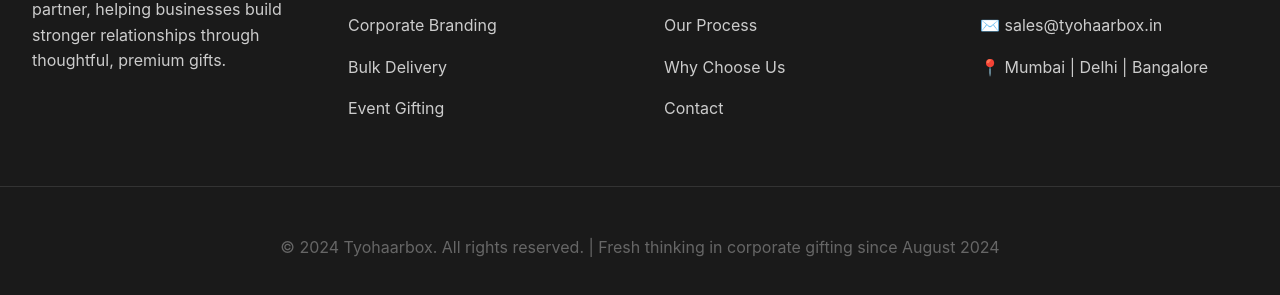
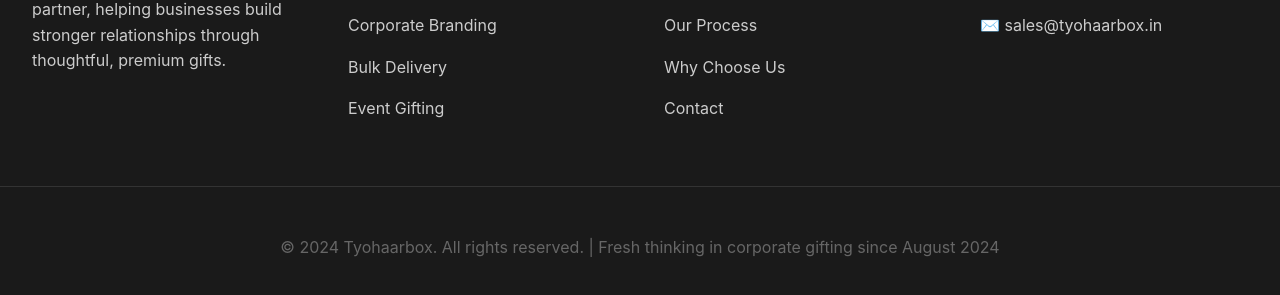
Before and after one commit to tyohaarbox/tyohaarbox.github.io, a plain HTML site: page index.html in a window 1280 px wide. Shown: the part 5910-6205 px from the top of the page. Drawn offline with Linux system fonts and the light colour scheme.

Commit message:
Remove location details from footer
Removed location details from the footer section.

```diff
--- a/index.html
+++ b/index.html
@@ -1399,7 +1399,7 @@
           <h4>Contact</h4>
           <p>📞 +91 70238 07440</p>
           <p>✉️ sales@tyohaarbox.in</p>
-          <p>📍 Mumbai | Delhi | Bangalore</p>
+
         </div>
       </div>
       <div class="footer-bottom">
```
